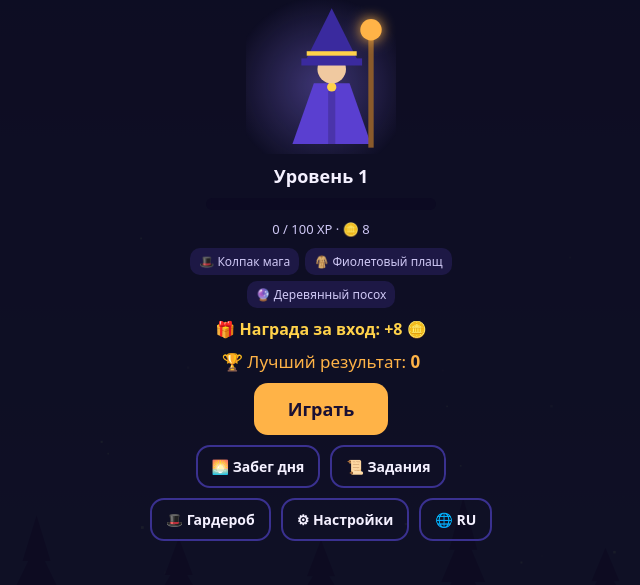
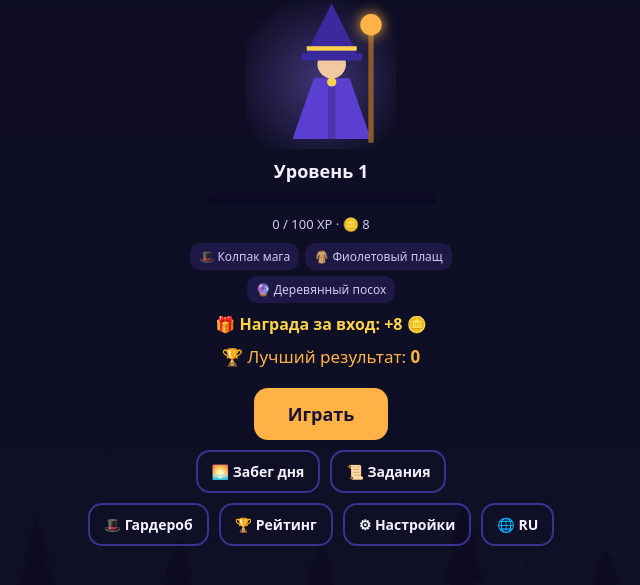
Before and after one commit to underyourspell12/slovomag, a plain HTML site: page index.html in a window 1280 px wide. Shown: the part 161-746 px from the top of the page, without its empty margins (319-959 px from the left). Drawn offline with Linux system fonts and the light colour scheme; animation ran at ten frames a second.

Commit message:
index.html

```diff
--- a/index.html
+++ b/index.html
@@ -480,7 +480,7 @@ const xpLine=()=>`<div class="lvl">${TX[lang].lvl} ${PR.lv}</div><div class="xpb
 const chips=()=>`<div class="chips">${['h','c','s','t','k','p'].filter(k=>'hcs'.includes(k)||PR.eq[k][1]!=='0').map(k=>`<span>${ICON[k]} ${item(k).n[lang]}</span>`).join('')}</div>`;
 
 /* ===== Рейтинг и онлайн (нужен сервер, см. worker.js) ===== */
-const LB_API='';/* ← вставь сюда URL воркера, например https://slovomag-api.твойник.workers.dev */
+const LB_API='https://slovomag-api.ralphfajzullin.workers.dev';
 Object.assign(TX.ru,{top:'Рейтинг',byxp:'Опыт',bygold:'Золото',bylv:'Уровень',onl:'Онлайн',you:'Ты',empty:'Пока пусто',load:'Загрузка…',noconn:'Нет связи с сервером'});
 Object.assign(TX.en,{top:'Leaderboard',byxp:'XP',bygold:'Gold',bylv:'Level',onl:'Online',you:'You',empty:'Nobody yet',load:'Loading…',noconn:'No connection'});
 const lbEsc=s=>String(s).replace(/[&<>"']/g,c=>({'&':'&amp;','<':'&lt;','>':'&gt;','"':'&quot;',"'":'&#39;'}[c]));
```
